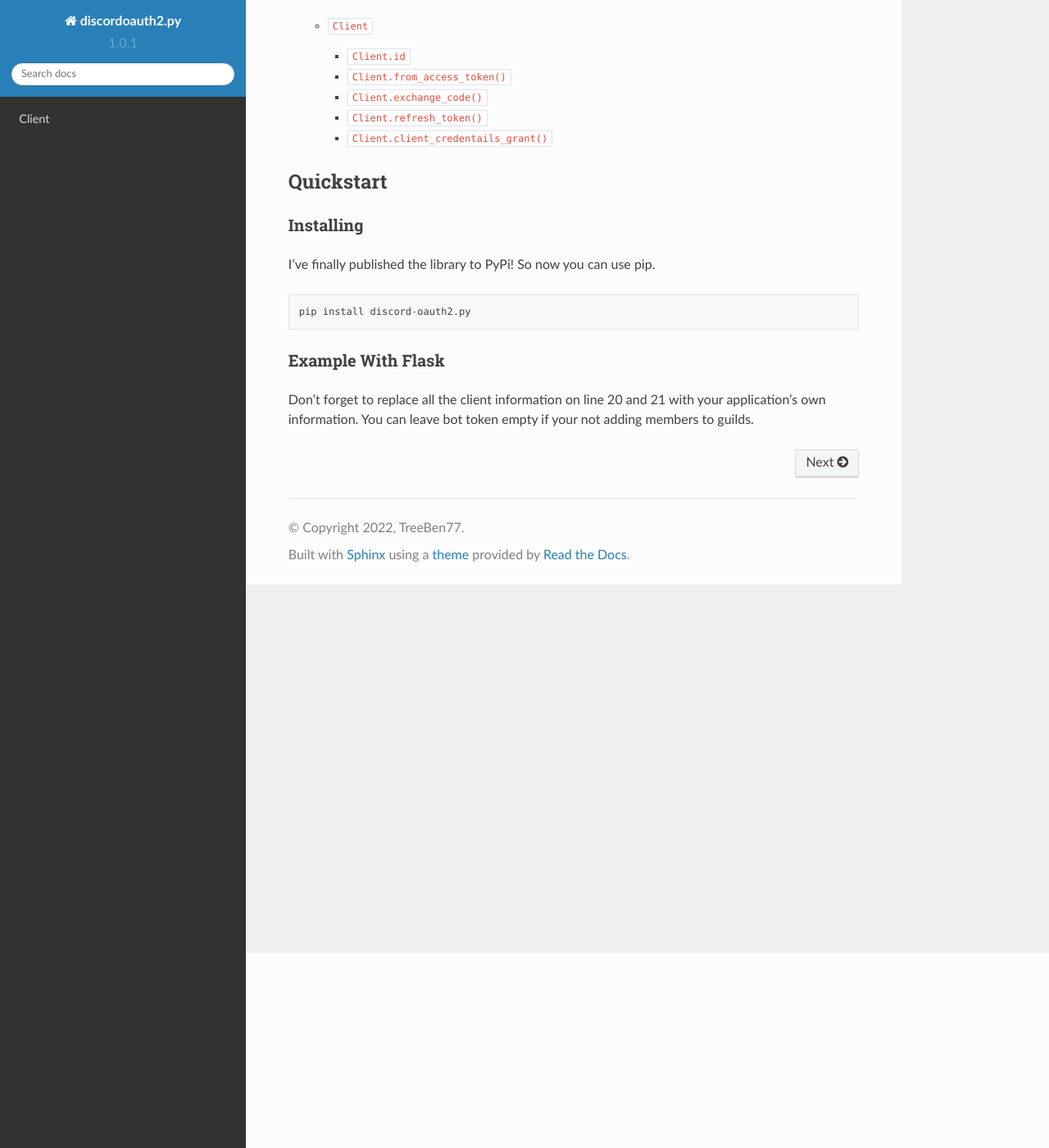
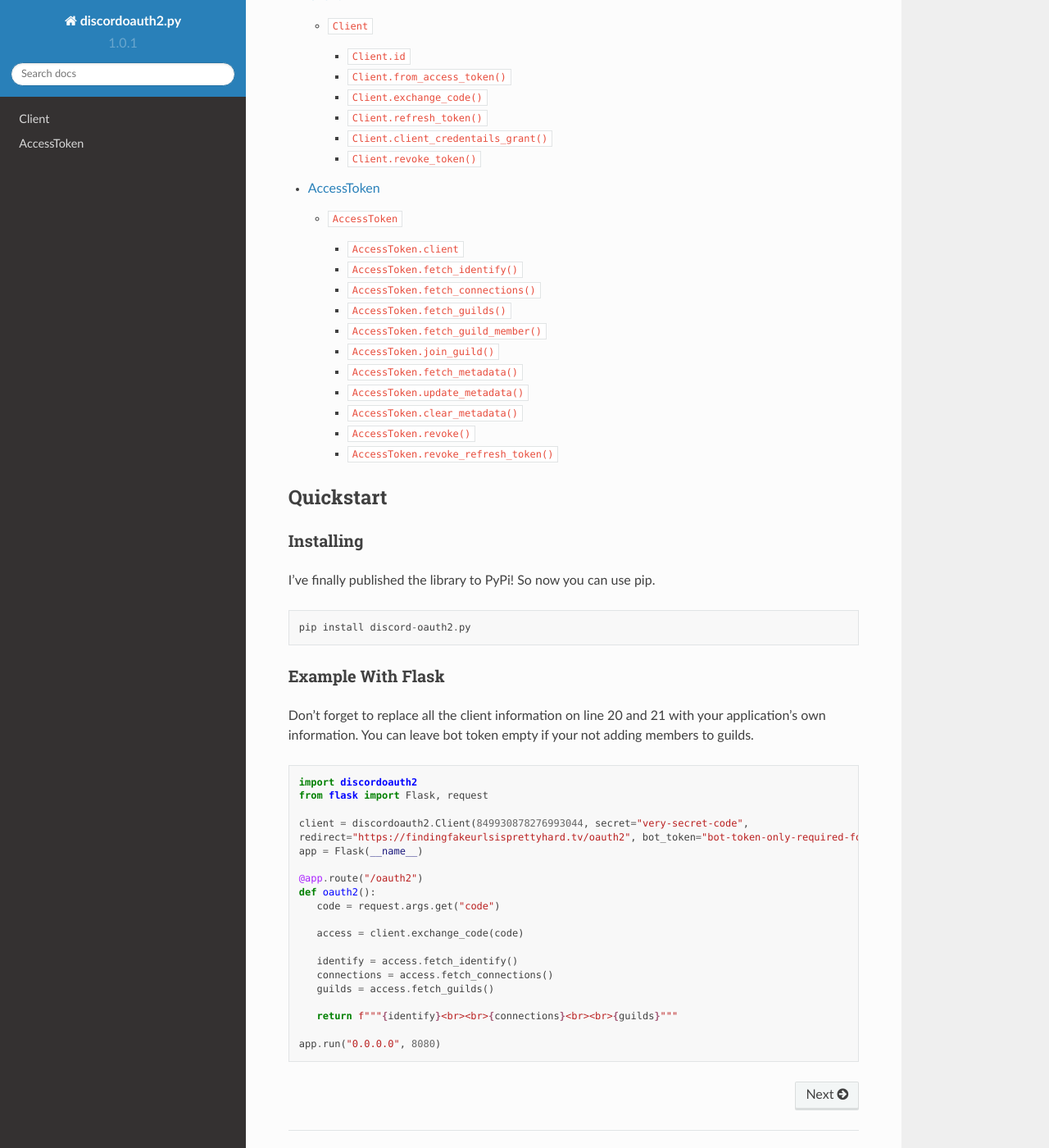
Before and after one commit to treeben77/discord-oauth2.py, a Sphinx documentation site: the page built from docs/source/index.rst, in a window 1280 px wide and 1400 px high, scrolled down 238 px. Shown: the whole window at 82% size. Built offline with Sphinx 7.4.7 and the Read the Docs theme 2.0.0, drawn with Linux system fonts in a browser that asks for light colours; some of the changed lines change nothing that is shown.

Commit message:
updated docs

```diff
--- a/docs/source/access_token.rst
+++ b/docs/source/access_token.rst
@@ -37,19 +37,19 @@
 
    .. atribute:: webhook
 
-      The webhook URL if they was a webhook scope.
+      A `parital webhook object <https://discord.com/developers/docs/resources/webhook#webhook-object-webhook-structure>`__ if they was a ``webhook.incoming`` scope.
 
-      :type: str
+      :type: dict
 
    .. atribute:: guild
 
-      The guild ID if a bot was added to a guild.
+      A `partial guild object <https://discord.com/developers/docs/resources/guild#guild-object-guild-structure>`__ if a bot was added to a guild.
 
-      :type: int
+      :type: dict
 
    .. method:: fetch_identify()
 
-      Returns a dictionary with a `user object <https://discord.com/developers/docs/resources/user#user-object-user-structure>`__ which includes email if the email scope is provided
+      Returns a dictionary with a `user object <https://discord.com/developers/docs/resources/user#user-object-user-structure>`__ which includes ``email`` and ``verified`` (verified email) if the ``email`` scope is provided
 
       :returns: :class:`dict`
       :raises discordoauth2.exceptions.HTTPException: The request failed
@@ -77,7 +77,7 @@
 
    .. method:: fetch_guild_member(guild_id)
 
-      Returns a parial `guild member object <https://discord.com/developers/docs/resources/guild#guild-member-object-guild-member-structure>`__
+      Returns a partial `guild member object <https://discord.com/developers/docs/resources/guild#guild-member-object-guild-member-structure>`__
 
       :param int guild_id: The guild ID to retrieve member data from.
 
@@ -101,70 +101,63 @@
       :raises discordoauth2.exceptions.Forbidden: The AccessToken doesn't have the guilds.join scope or the bot isn't in the guild/have the correct permissions.
       :raises discordoauth2.exceptions.RateLimited: You're being rate limited.
 
-.. class:: PartialAccessToken()
+   .. method:: fetch_metadata()
 
-   .. attribute:: client
+      Returns the user's `metadata object <https://discord.com/developers/docs/resources/user#application-role-connection-object>`__ for this application.
 
-      The client which generated this AccessToken
-
-      :type: :class:`discordoauth2.Client`
-
-   .. atribute:: token
-
-      The raw token for this AccessToken, you can use :class:`discordoauth2.Client.from_access_token` to use it again.
-
-      :type: str
-
-   .. method:: fetch_identify()
-
-      Returns a dictionary with a `user object <https://discord.com/developers/docs/resources/user#user-object-user-structure>`__ which includes email if the email scope is provided
-
-      :returns: :class:`dict`
-      :raises discordoauth2.exceptions.HTTPException: The request failed
-      :raises discordoauth2.exceptions.Forbidden: The AccessToken doesn't have the identify scope.
-      :raises discordoauth2.exceptions.RateLimited: You're being rate limited.
-
-   .. method:: fetch_connections()
-
-      Returns a list of `connection objects <https://discord.com/developers/docs/resources/user#connection-object-connection-structure>`__
-
-      :returns: :class:`list`
-      :raises discordoauth2.exceptions.HTTPException: The request failed
-      :raises discordoauth2.exceptions.Forbidden: The AccessToken doesn't have the connections scope.
-      :raises discordoauth2.exceptions.RateLimited: You're being rate limited.
-
-
-   .. method:: fetch_guilds()
-
-      Returns a list of partial `guild objects <https://discord.com/developers/docs/resources/guild#guild-object>`__
-
-      :returns: :class:`list`
-      :raises discordoauth2.exceptions.HTTPException: The request failed
-      :raises discordoauth2.exceptions.Forbidden: The AccessToken doesn't have the guilds scope.
-      :raises discordoauth2.exceptions.RateLimited: You're being rate limited.
-
-   .. method:: fetch_guild_member(guild_id)
-
-      Returns a parial `guild member object <https://discord.com/developers/docs/resources/guild#guild-member-object-guild-member-structure>`__
-
-      :param int guild_id: The guild ID to retrieve member data from.
+      .. versionadded:: 1.1
 
       :returns: :class:`dict`
       :raises discordoauth2.exceptions.HTTPException: The request failed, possibly because the member is not in the guild.
       :raises discordoauth2.exceptions.Forbidden: The AccessToken doesn't have the guilds.member.read scope.
       :raises discordoauth2.exceptions.RateLimited: You're being rate limited.
 
-   .. method:: join_guild(guild_id, nick = None, role_ids = None, mute = False, deaf = False)
+   .. method:: update_metadata(platform_name=None, username=None, **metadata)
 
-      Adds the user to a guild. The application's bot must also be in the guild, have invite permissions and it's bot token must also be provided.
+      Updates and returns the user's `metadata object <https://discord.com/developers/docs/resources/user#application-role-connection-object>`__ for this application.
 
-      :param int guild_id: The guild ID to retrieve member data from.
-      :param str nick: The nickname the member should have when they join.
-      :param list[int] role_ids: a List of role IDs to assign them when they join.
-      :param bool mute: Wether they should be server muted when they join.
-      :param bool deaf: Wether they should be server deafend when they join.
+      .. versionadded:: 1.1
+
+      :param str platform_name: Text that appears at the top of the app connection box, usally denoting the platform's name.
+      :param str platform_username: Text that appears under the platform name, large, and usally denoting the user's name on the platform.
+      :param dict metadata: List of keys and values to set the user's metadata. Supported types: :class:`bool`, :class:`datetime.datetime`, :class:`int`
 
       :returns: :class:`dict`
-      :raises discordoauth2.exceptions.HTTPException: The request failed
-      :raises discordoauth2.exceptions.Forbidden: The AccessToken doesn't have the guilds.join scope or the bot isn't in the guild/have the correct permissions.
+      :raises discordoauth2.exceptions.HTTPException: The request failed, possibly because the member is not in the guild.
+      :raises discordoauth2.exceptions.Forbidden: The AccessToken doesn't have the guilds.member.read scope.
       :raises discordoauth2.exceptions.RateLimited: You're being rate limited.
+
+   .. warning::
+
+      You must make sure to store the access token and refresh token, otherwise you won't be able to update or remove the metadata later.
+
+   .. method:: clear_metadata()
+
+      Removes the user's `metadata object <https://discord.com/developers/docs/resources/user#application-role-connection-object>`__ for this application.
+
+      .. versionadded:: 1.1
+
+      :returns: :class:`dict`
+      :raises discordoauth2.exceptions.HTTPException: The request failed, possibly because the member is not in the guild.
+      :raises discordoauth2.exceptions.Forbidden: The AccessToken doesn't have the guilds.member.read scope.
+      :raises discordoauth2.exceptions.RateLimited: You're being rate limited.
+
+   .. method:: revoke()
+
+      Shorthand for :meth:`Client.revoke_token`, it will revoke the access token and any related refresh token.
+
+      .. versionadded:: 1.1
+
+      :raises discordoauth2.exceptions.HTTPException: The request failed, possibly because the member is not in the guild.
+      :raises discordoauth2.exceptions.Forbidden: The AccessToken doesn't have the guilds.member.read scope.
+      :raises discordoauth2.exceptions.RateLimited: You're being rate limited.
+
+   .. method:: revoke_refresh_token()
+
+      Shorthand for :meth:`Client.revoke_token`, it will revoke the refresh token and any related access token.
+
+      .. versionadded:: 1.1
+
+      :raises discordoauth2.exceptions.HTTPException: The request failed, possibly because the member is not in the guild.
+      :raises discordoauth2.exceptions.Forbidden: The AccessToken doesn't have the guilds.member.read scope.
+      :raises discordoauth2.exceptions.RateLimited: You're being rate limited.
--- a/docs/source/client.rst
+++ b/docs/source/client.rst
@@ -24,7 +24,7 @@
 
    .. method:: from_access_token(access_token)
 
-      Creates a PartialAccessToken object from a code. This is useful so you can store the :attr:`PartialAccessToken.token` and then continue using it.
+      Creates a :class:`discordoauth2.PartialAccessToken` object from a code. This is useful so you can store the :attr:`PartialAccessToken.token` and then continue using it.
 
       :param str access_token: The code from oauth2, it is the code paramater on successful return redirect urls from discord's oauth2.
 
@@ -32,9 +32,9 @@
 
    .. method:: exchange_code(code)
 
-      Creates an AccessToken object from a code.
+      Converts a code from the redirect url into a :class:`discordoauth2.AccessToken`
 
-      :param str code: The code from oauth2, it is the code paramater on successful return redirect urls from discord's oauth2.
+      :param str code: `code` paramater from OAuth2 redirect URL
 
       :returns: :class:`discordoauth2.AccessToken`
       :raises discordoauth2.exceptions.HTTPException: The request failed, usally because the client ID, client, secret, redirect or code is incorrect
@@ -42,7 +42,7 @@
 
    .. method:: refresh_token(refresh_token)
 
-      Creates an AccessToken object from a refresh_token. Refresh tokens are to refresh the access token when it expires.
+      Converts a refresh token into a new `AccessToken`. You should store the refresh token and access token, so you can renew the access token when it expires.
 
       :param str refresh_token: The refresh token, can be found from :attr:`discordoauth2.AccessToken.refresh_token`
 
@@ -52,16 +52,26 @@
 
    .. method:: client_credentails_grant(scope)
 
-      Creates an AccessToken object for the application's owner with the provided scope.
+      Creates an `AccessToken` on behalf of the application's owner.
 
-      :param list[str] scope: The scope is strings divided by a list.
+      :param list[str] scope: List of scopes.
 
       :returns: :class:`discordoauth2.AccessToken`
+      :raises discordoauth2.exceptions.HTTPException: The request failed, usally because the client ID, client, secret, redirect or code is incorrect
+      :raises discordoauth2.exceptions.RateLimited: You're being rate limited.
+
+   .. method:: revoke_token(token, token_type=None)
+
+      Revokes an OAuth2 token related to the client.
+
+      .. versionadded:: 1.1
+
+      :param str token: Access/Refresh token to revoke
+      :param Optional[str] token_type: Not required, but should be either ``refresh_token`` or ``access_token``
+
       :raises discordoauth2.exceptions.HTTPException: The request failed, usally because the client ID, client, secret, redirect or code is incorrect
       :raises discordoauth2.exceptions.RateLimited: You're being rate limited.
 
    .. warning::
 
       If the application is owned by a team, you can only request for the `identify` scope. You can also request `applications.commands.update`, but the library does not support it yet.
-
-   .. automethod:: discordoauth2.revoke_token
--- a/docs/source/index.rst
+++ b/docs/source/index.rst
@@ -7,6 +7,7 @@
 .. toctree::
 
    client
+   access_token
 
 Quickstart
 -------------------------------------------
@@ -26,6 +27,7 @@
 Don't forget to replace all the client information on line 20 and 21 with your application's own information. You can leave bot token empty if your not adding members to guilds.
 
 .. code::
+
    import discordoauth2
    from flask import Flask, request
 
```
